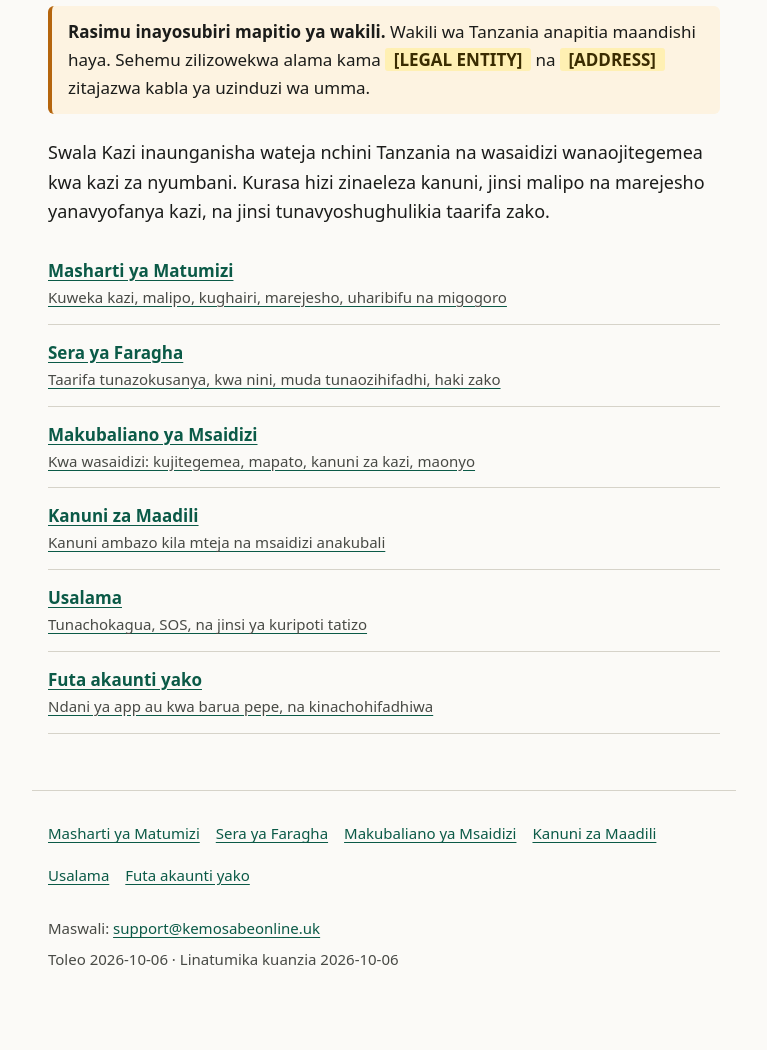
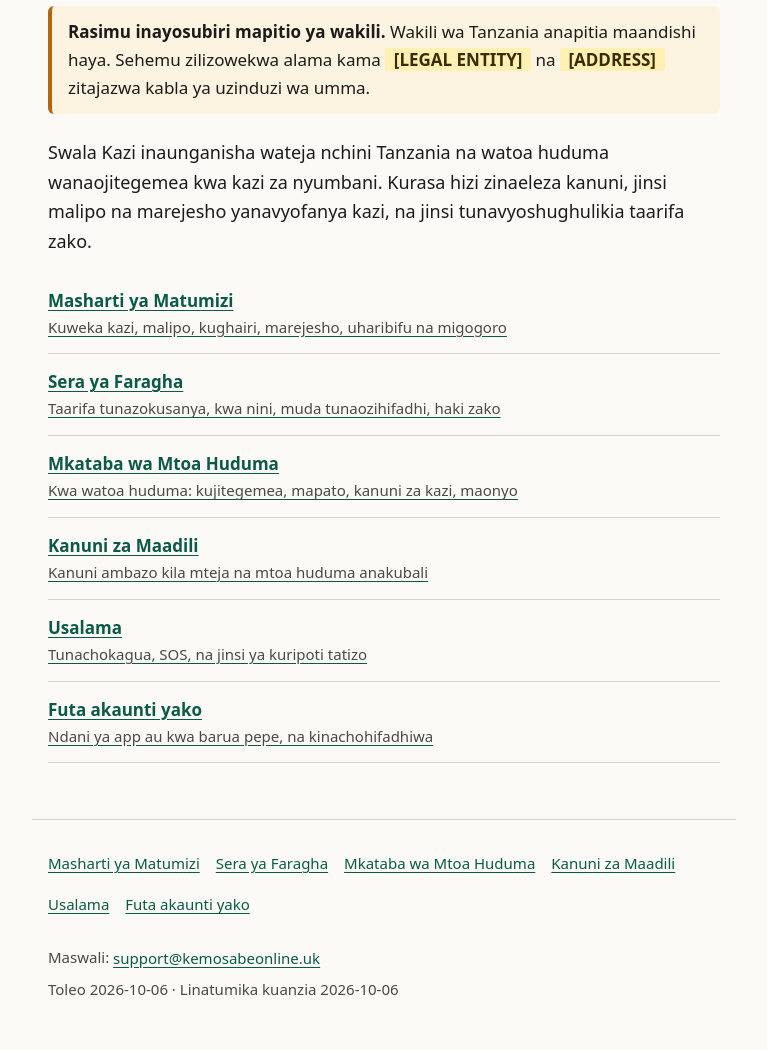
Before and after one commit to chrisostomemataba/kemo-legal, a plain HTML site: page kazi/sw/index.html in a window 1280 px wide. Shown: the part 180-1230 px from the top of the page, without its empty margins (256-1023 px from the left). Before the commit the page ends 1200 px from the top, so only its background shows below. Drawn offline with Linux system fonts and the light colour scheme.

Commit message:
docs(sw): call the provider mtoa huduma on the index page

```diff
--- a/kazi/sw/index.html
+++ b/kazi/sw/index.html
@@ -5,7 +5,7 @@
 <meta name="viewport" content="width=device-width, initial-scale=1">
 <meta name="color-scheme" content="light dark">
 <title>Kurasa za kisheria za Swala Kazi · Swala Kazi</title>
-<meta name="description" content="Kurasa za kisheria za app ya Swala Kazi: masharti, faragha, makubaliano ya msaidizi, kanuni za maadili, usalama na kufuta akaunti.">
+<meta name="description" content="Kurasa za kisheria za app ya Swala Kazi: masharti, faragha, mkataba wa mtoa huduma, kanuni za maadili, usalama na kufuta akaunti.">
 <link rel="canonical" href="https://legal.kemosabeonline.uk/kazi/sw/">
 <link rel="alternate" hreflang="sw" href="https://legal.kemosabeonline.uk/kazi/sw/">
 <link rel="alternate" hreflang="en" href="https://legal.kemosabeonline.uk/kazi/en/">
@@ -21,12 +21,12 @@
 <h1>Kurasa za kisheria za Swala Kazi</h1>
 <p class="meta">Toleo 2026-10-06 · Linatumika kuanzia 2026-10-06</p>
 <div class="notice" role="note"><strong>Rasimu inayosubiri mapitio ya wakili.</strong> Wakili wa Tanzania anapitia maandishi haya. Sehemu zilizowekwa alama kama <mark class="ph"><mark class="ph">[LEGAL ENTITY]</mark></mark> na <mark class="ph"><mark class="ph">[ADDRESS]</mark></mark> zitajazwa kabla ya uzinduzi wa umma.</div>
-<p class="lead">Swala Kazi inaunganisha wateja nchini Tanzania na wasaidizi wanaojitegemea kwa kazi za nyumbani. Kurasa hizi zinaeleza kanuni, jinsi malipo na marejesho yanavyofanya kazi, na jinsi tunavyoshughulikia taarifa zako.</p>
+<p class="lead">Swala Kazi inaunganisha wateja nchini Tanzania na watoa huduma wanaojitegemea kwa kazi za nyumbani. Kurasa hizi zinaeleza kanuni, jinsi malipo na marejesho yanavyofanya kazi, na jinsi tunavyoshughulikia taarifa zako.</p>
 <ul class="pages">
 <li><a href="/kazi/sw/terms">Masharti ya Matumizi<span>Kuweka kazi, malipo, kughairi, marejesho, uharibifu na migogoro</span></a></li>
 <li><a href="/kazi/sw/privacy">Sera ya Faragha<span>Taarifa tunazokusanya, kwa nini, muda tunaozihifadhi, haki zako</span></a></li>
-<li><a href="/kazi/sw/helper-agreement">Makubaliano ya Msaidizi<span>Kwa wasaidizi: kujitegemea, mapato, kanuni za kazi, maonyo</span></a></li>
-<li><a href="/kazi/sw/conduct">Kanuni za Maadili<span>Kanuni ambazo kila mteja na msaidizi anakubali</span></a></li>
+<li><a href="/kazi/sw/helper-agreement">Mkataba wa Mtoa Huduma<span>Kwa watoa huduma: kujitegemea, mapato, kanuni za kazi, maonyo</span></a></li>
+<li><a href="/kazi/sw/conduct">Kanuni za Maadili<span>Kanuni ambazo kila mteja na mtoa huduma anakubali</span></a></li>
 <li><a href="/kazi/sw/safety">Usalama<span>Tunachokagua, SOS, na jinsi ya kuripoti tatizo</span></a></li>
 <li><a href="/kazi/sw/delete-account">Futa akaunti yako<span>Ndani ya app au kwa barua pepe, na kinachohifadhiwa</span></a></li>
 </ul>
@@ -36,7 +36,7 @@
    <ul>
     <li><a href="/kazi/sw/terms">Masharti ya Matumizi</a></li>
     <li><a href="/kazi/sw/privacy">Sera ya Faragha</a></li>
-    <li><a href="/kazi/sw/helper-agreement">Makubaliano ya Msaidizi</a></li>
+    <li><a href="/kazi/sw/helper-agreement">Mkataba wa Mtoa Huduma</a></li>
     <li><a href="/kazi/sw/conduct">Kanuni za Maadili</a></li>
     <li><a href="/kazi/sw/safety">Usalama</a></li>
     <li><a href="/kazi/sw/delete-account">Futa akaunti yako</a></li>
```
